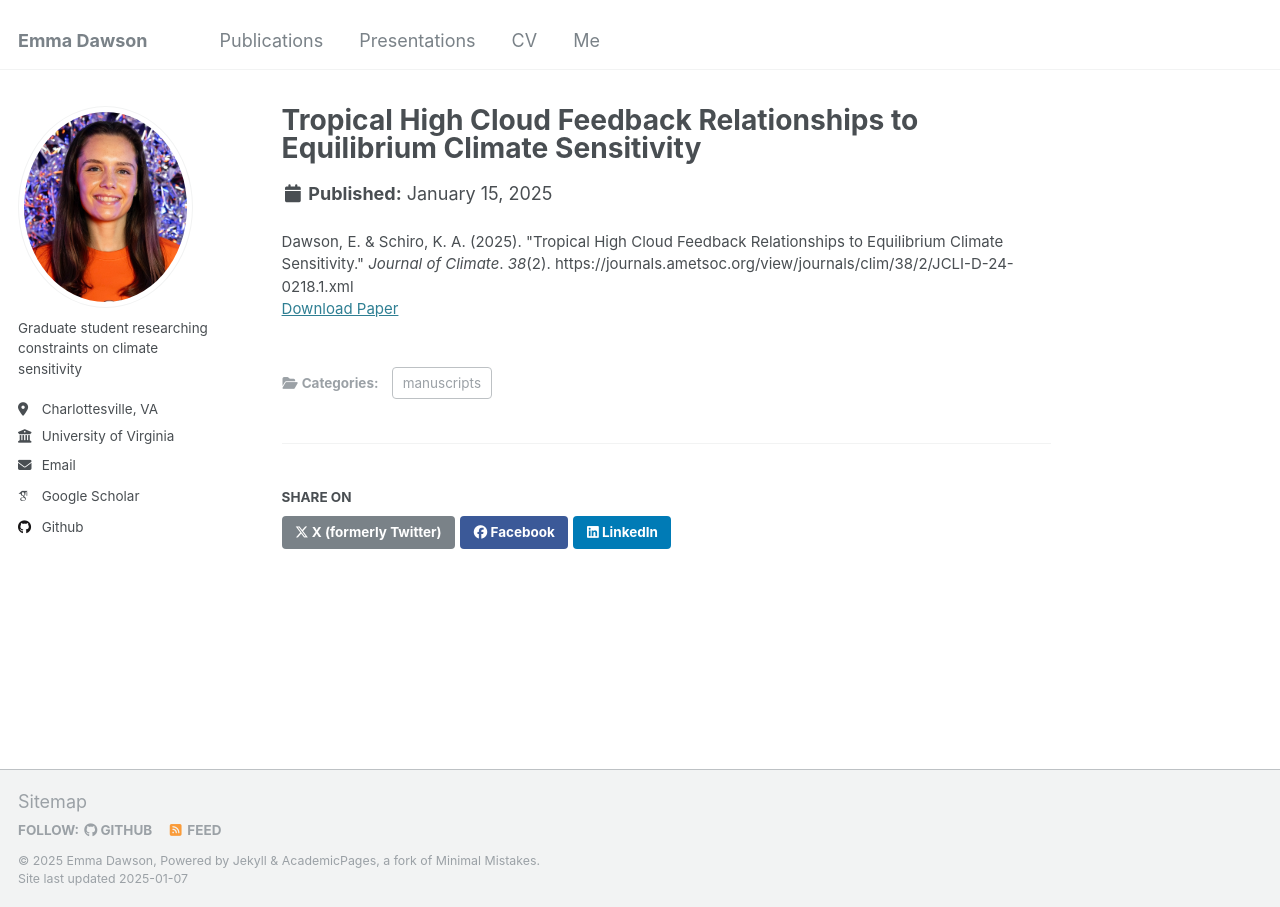
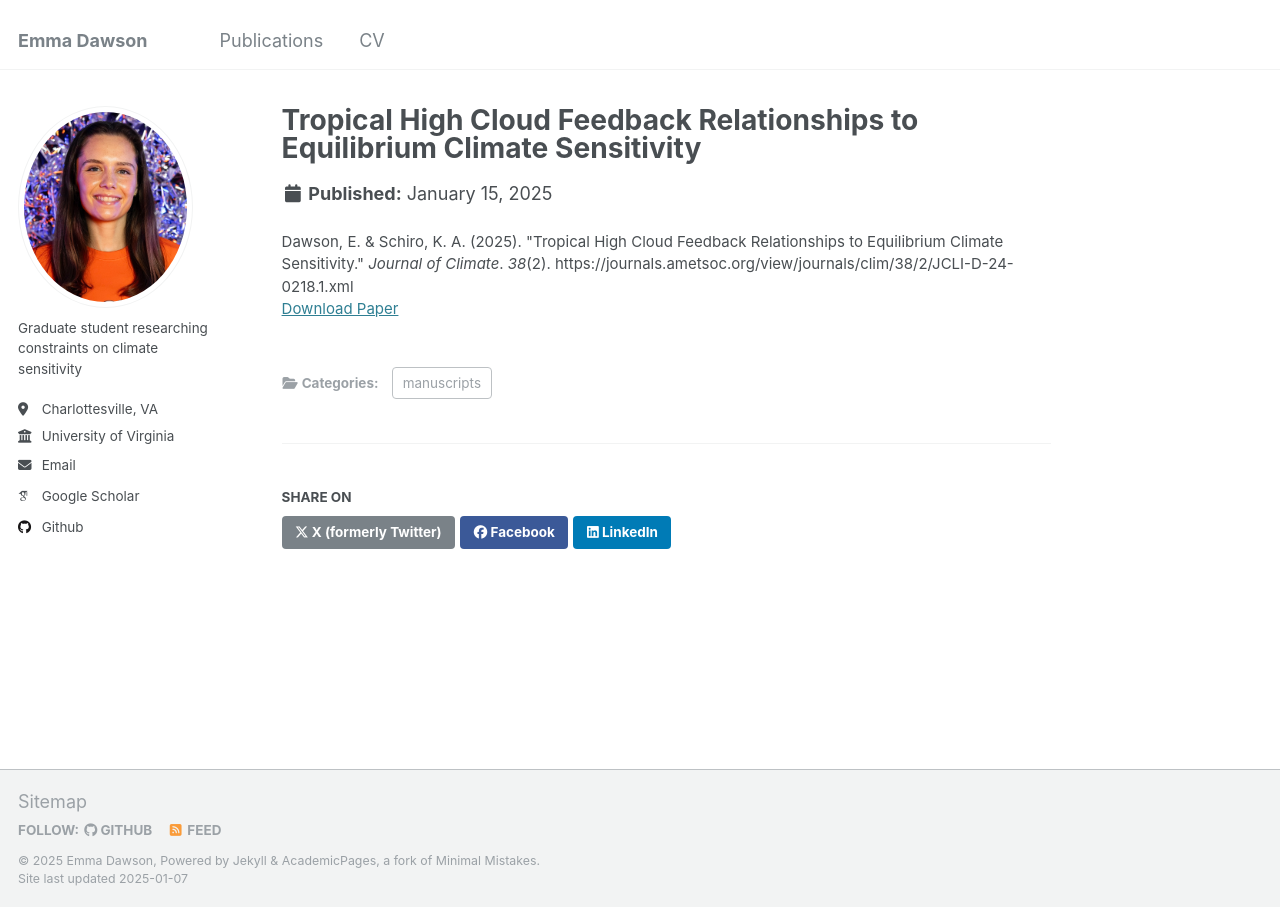
Before and after one commit to Emma-Dawson/Emma-Dawson.github.io, a Jekyll site: the page built from _publications/2009-10-01-paper-title-number-1.md, in a window 1280 px wide. Built offline with Jekyll 4.4.1, drawn with Linux system fonts in a browser that asks for light colours; some web fonts are replaced.

Commit message:
Update navigation.yml

```diff
--- a/_data/navigation.yml
+++ b/_data/navigation.yml
@@ -8,11 +8,5 @@ main:
   - title: "Publications"
     url: /publications/
 
-  - title: "Presentations"
-    url: /presentations/
-
   - title: "CV"
     url: /cv/
-
-  - title: "Me"
-    url: /me/
```
